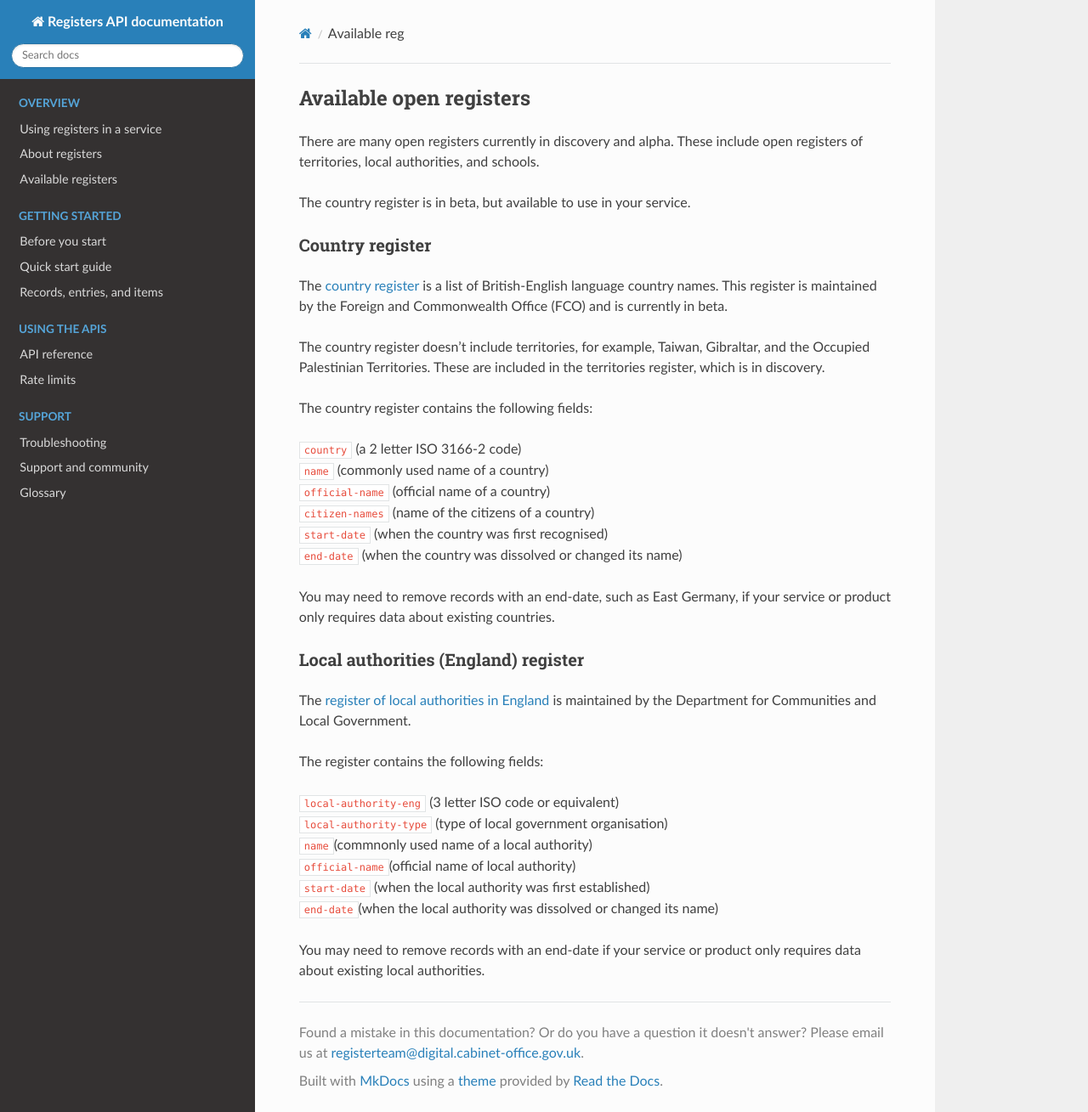
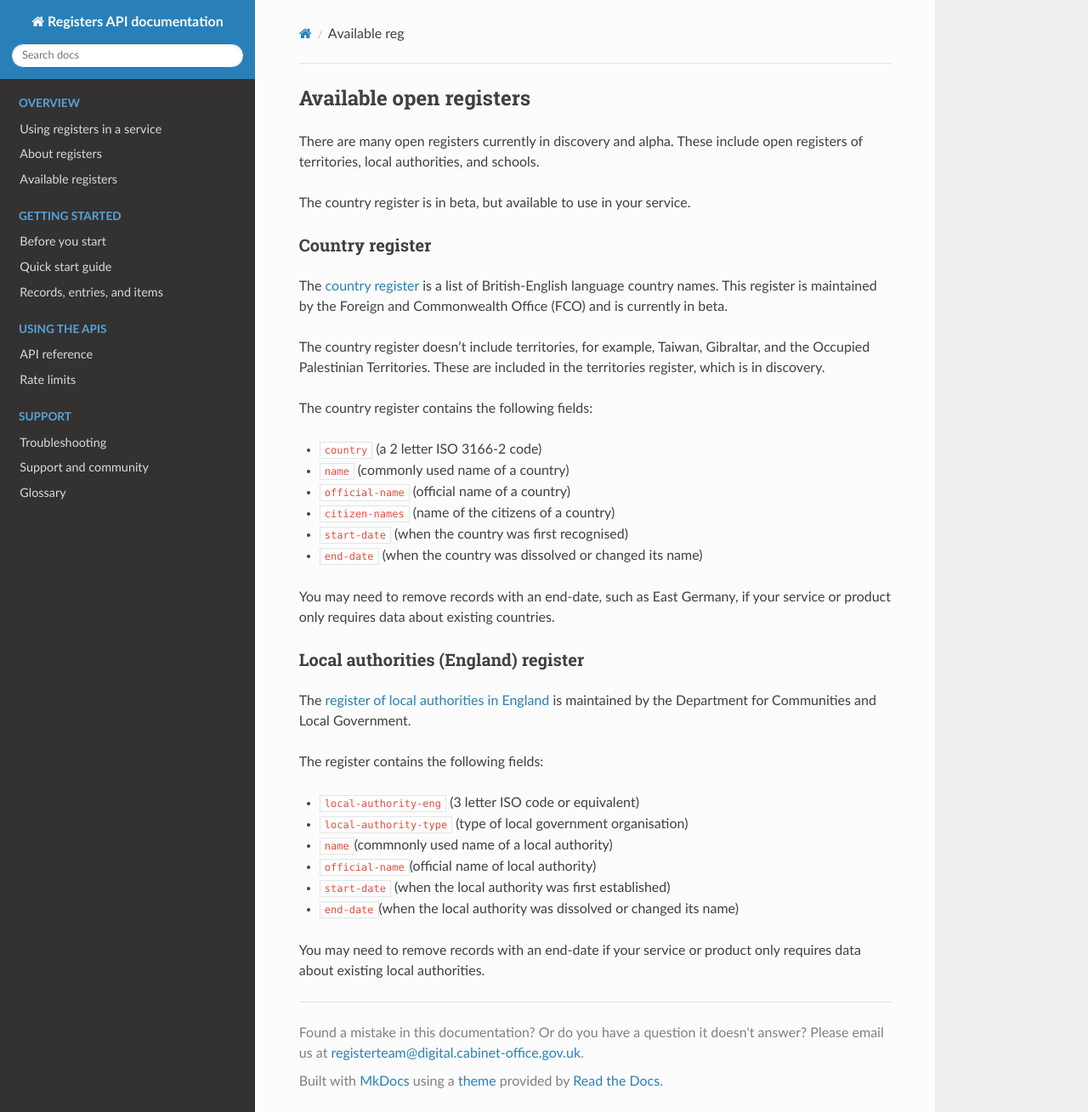
Before and after one commit to J-Lambo/J-Lambo.github.io-open-registers-tech-docs, an MkDocs documentation site: the page built from docs/about_registers/available_reg.md, in a window 1280 px wide and 1309 px high. Shown: the whole window at 85% size. Built offline with MkDocs 1.6.1, drawn with Linux system fonts in a browser that asks for light colours; nearby versions of some CDN libraries; old or Windows-style settings are respelled for this version of MkDocs.

Commit message:
Add bullets back in

```diff
--- a/docs/about_registers/available_reg.md
+++ b/docs/about_registers/available_reg.md
@@ -12,12 +12,12 @@ The country register doesn’t include territories, for example, Taiwan, Gibralt
 
 The country register contains the following fields:
 
-`country` (a 2 letter ISO 3166-2 code)
-`name` (commonly used name of a country)
-`official-name` (official name of a country)
-`citizen-names` (name of the citizens of a country)
-`start-date` (when the country was first recognised)
-`end-date` (when the country was dissolved or changed its name)
+* `country` (a 2 letter ISO 3166-2 code)
+* `name` (commonly used name of a country)
+* `official-name` (official name of a country)
+* `citizen-names` (name of the citizens of a country)
+* `start-date` (when the country was first recognised)
+* `end-date` (when the country was dissolved or changed its name)
 
 You may need to remove records with an end-date, such as East Germany, if your service or product only requires data about existing countries.
 
@@ -27,11 +27,11 @@ The [register of local authorities in England](https://local-authority-eng.regis
 
 The register contains the following fields:
 
-`local-authority-eng` (3 letter ISO code or equivalent)
-`local-authority-type` (type of local government organisation)
-`name`(commnonly used name of a local authority)
-`official-name`(official name of local authority)
-`start-date` (when the local authority was first established)
-`end-date`(when the local authority was dissolved or changed its name)
+* `local-authority-eng` (3 letter ISO code or equivalent)
+* `local-authority-type` (type of local government organisation)
+* `name`(commnonly used name of a local authority)
+* `official-name`(official name of local authority)
+* `start-date` (when the local authority was first established)
+* `end-date`(when the local authority was dissolved or changed its name)
 
 You may need to remove records with an end-date if your service or product only requires data about existing local authorities.
```
